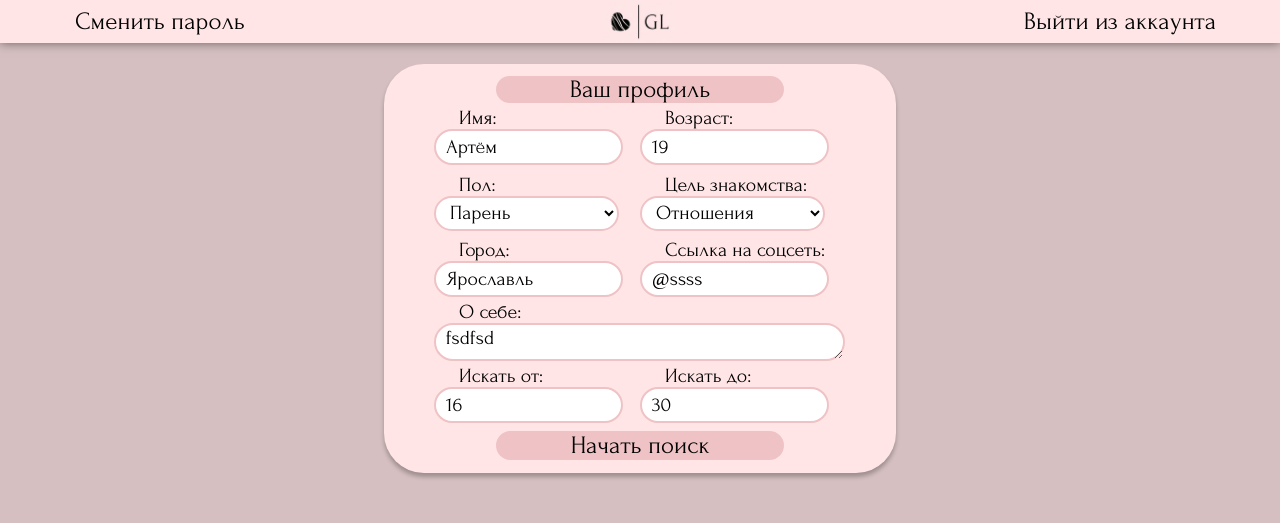
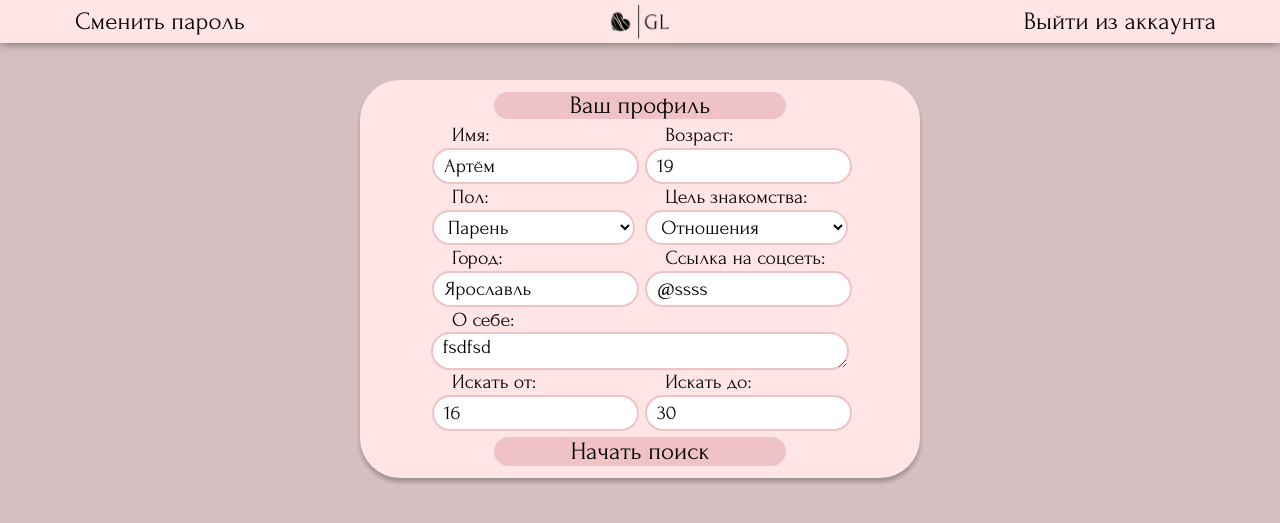
Before and after one commit to argecyplusplus/datingsite, a Django app: page /searching/myprofile/ in a window 1280 px wide. Shown: the top 523 px of the page. Run offline with Django 4.2, Linux system fonts and the light colour scheme; a user stored in the database is signed in; data comes from the database, SQL or seed files in the repository; both versions use the stored data as it was after the commit.

Commit message:
Чертов дизайн
Дизайн практически сделан, за исключением:
1) фото профиля
2) конечно, было бы круто установить максимально возможный размер текста, но HTML и CSS не позволяют :((
3) оптимизировать код следует

```diff
--- a/datingsite/static/css/myprofile.css
+++ b/datingsite/static/css/myprofile.css
@@ -28,6 +28,7 @@ header {
 header button{
     font-size: 25px;
     width: 25%;
+    max-height: 20vh;
     background-color: rgba(0, 0, 0, 0);
     border: none;
 }
@@ -42,12 +43,13 @@ main {
     justify-content: center;
     align-items: center;
     padding: 2%;
-    padding-top: 5%;
+    padding-top: 80px;
 
 }
 
 button {
     font-family: "Forum-Regular";
+    max-height: 10vh;
 }
 
 button[class="important"]:hover {
@@ -55,10 +57,29 @@ button[class="important"]:hover {
 
 }
 
+table {
+    width: 100%;
+    border-spacing: 0px;
+}
+
+.column_long100 {
+    width: 100%;
+
+}
+
+.column_long45 {
+    width: 49%;
+
+}
+
+.column_short10 {
+    width: 2%;
+
+}
+
 textarea {
     font-family: "Forum-Regular";
     font-size: 20px;
-    width: 94%;
     height: 30px;
     min-height: 30px;
     background: white;
@@ -73,7 +94,7 @@ textarea {
     display: flex;
     justify-content: center;
     align-items: center;
-    width: 40vw;
+    width: 560px;
     border-radius: 5vh;
     background-color: #FFE5E6;
     padding-top: 1%;
@@ -84,26 +105,20 @@ textarea {
 #main_lvl_1 {
     display: grid;
     width: 100%;
+    padding-top: 1%;
     padding-bottom: 1%;
 }
 
-.main_lvl_2 {
+.main_lvl_3 {
     display: flex;
     justify-content: space-between;
     align-items: center;
-}
-
-.main_lvl_3 {
-    display: grid;
-    width: 50%;
-    padding-top: 1%;
-    padding-bottom: 1%;
+    width: 100%;
 }
 
 #main_lvl_for_description {
     display: grid;
     width: 100%;
-
 }
 
 .oneprofile{
@@ -148,7 +163,7 @@ textarea {
 .textbox {
     font-family: "Forum-Regular";
     font-size: 20px;
-    width: 80%;
+    width: 90%;
     height: 30px;
     background: white;
     border-radius: 20px;
@@ -160,7 +175,7 @@ textarea {
 select {
     font-family: "Forum-Regular";
     font-size: 20px;
-    width: 90%;
+    width: 100%;
     height: 35px;
     background: white;
     border-radius: 20px;
@@ -170,9 +185,10 @@ select {
 }
 
 label {
-    margin-left: 25px;
+    margin-left: 20px;
     font-size: 20px;
 }
+
 .profilephoto{
     width: 100%;
 }
@@ -189,7 +205,6 @@ label {
     cursor: pointer;
 }
 
-
 .logocontainer{
     max-width: 6%;
     display: flex;
--- a/datingsite/templates/searching/myprofile.html
+++ b/datingsite/templates/searching/myprofile.html
@@ -21,62 +21,78 @@
               <div class="important">
                 Ваш профиль
               </div>
-              <div id="containertextbox">
                 <div id="main_lvl_1">
                     <!-- <label  for="id_avatar">Фото:</label>
                       <input type="file" name="avatar" value="{{davatar}}" accept="image/*" id="id_avatar"> -->
-                  <div class="main_lvl_2">
-                    <div class="main_lvl_3">
-                    <label for="id_name">Имя:</label>
-                      <input type="text" value="{{dname}}" name="name" maxlength="50" required id="id_name" class="textbox"></div>
 
-                    <div class="main_lvl_3">
-                    <label for="id_age">Возраст:</label>
-                      <input type="number" value="{{dage}}" name="age" required id="id_age" min='16' class="textbox"></div>
-                  </div>
-                  <div class="main_lvl_2">
-                    <div class="main_lvl_3">
-                    <label for="id_gender">Пол:</label>
-                      <select name="gender" id="id_gender">
+                    <table>
+                    <tr>
+                      <td class="column_long45"><label for="id_name">Имя:</label></td>
+                      <td class="column_short10"></td>
+                      <td class="column_long45"><label for="id_age">Возраст:</label></td>
+                    </tr>
+
+                    <tr>
+                      <td class="column_long45"><input type="text" value="{{dname}}" name="name" maxlength="50" required id="id_name" class="textbox"></td>
+                      <td class="column_short10"></td>
+                      <td class="column_long45"><input type="number" value="{{dage}}" name="age" required id="id_age" min='16' class="textbox"></td>
+                    </tr>
+
+
+                    <tr>
+                      <td class="column_long45"><label for="id_gender">Пол:</label></td>
+                      <td class="column_short10"></td>
+                      <td class="column_long45"><label for="id_point_of_searching">Цель знакомства:</label></td>
+                    </tr>
+
+                    <tr>
+                      <td class="column_long45"><select name="gender" id="id_gender">
                         <option {% if dgender == "Парень" %}selected{% endif %} value="Парень">Парень</option>
                         <option {% if dgender == "Девушка" %}selected{% endif %} value="Девушка">Девушка</option>
-                      </select></div>
-
-                    <div class="main_lvl_3">
-                    <label for="id_point_of_searching">Цель знакомства:</label>
-
-                    <select name="point_of_searching" id="id_point_of_searching">
+                      </select></td>
+                      <td class="column_short10"></td>
+                      <td class="column_long45"><select name="point_of_searching" id="id_point_of_searching">
                         <option {% if dpoint_of_searching == "Отношения" %}selected{% endif %} value="Отношения">Отношения</option>
                         <option {% if dpoint_of_searching == "Свидания" %}selected{% endif %} value="Свидания">Свидания</option>
                         <option {% if dpoint_of_searching == "Дружба" %}selected{% endif %} value="Дружба">Дружба</option>
                         <option {% if dpoint_of_searching == "Общение" %}selected{% endif %} value="Общение">Общение</option>
-                    </select></div>
-                  </div>
-                  <div class="main_lvl_2">
-                    <div class="main_lvl_3">
-                    <label for="id_city">Город:</label>
-                      <input type="text" name="city" value="{{dcity}}" maxlength="100" required id="id_city" class="textbox"></div>
+                      </select></td>
+                    </tr>
 
-                    <div class="main_lvl_3">
-                    <label for="id_city">Ссылка на соцсеть:</label>
-                      <input type="text" name="social" value="{{dsocial}}" maxlength="50" required id="id_social" class="textbox"></div>
-                  </div>
+                    <tr>
+                      <td class="column_long45"><label for="id_city">Город:</label></td>
+                      <td class="column_short10"></td>
+                      <td class="column_long45"><label for="id_city">Ссылка на соцсеть:</label></td>
+                    </tr>
+
+                    <tr>
+                      <td class="column_long45"><input type="text" name="city" value="{{dcity}}" maxlength="100" required id="id_city" class="textbox"></td>
+                      <td class="column_short10"></td>
+                      <td class="column_long45"><input type="text" name="social" value="{{dsocial}}" maxlength="50" required id="id_social" class="textbox"></td>
+                    </tr>
+
+                    <tr>
+                      <td colspan=3 class="column_long100"><label for="id_description">О себе:</label></td>
+                    </tr>
+                    </table>
                     <div id="main_lvl_for_description">
-                    <label for="id_description">О себе:</label>
-                      <textarea name="description" required  id="id_description">{{ddescription}}</textarea>
+                        <td colspan=3><textarea name="description" required  id="id_description">{{ddescription}}</textarea></td>
                         <input type="text" hidden name="user" value="{{username}}" maxlength="50" required id="id_social">
                     </div>
 
-                  <div class="main_lvl_2">
-                    <div class="main_lvl_3">
-                    <label for="id_minage">Искать от:</label>
-                      <input type="number" value="{{dminage}}" name="age_search_min" required id="id_age" min='16' max='100' step='1' value='50' class="textbox"></div>
+                    <table>
+                    <tr>
+                      <td class="column_long45"><label for="id_minage">Искать от:</label></td>
+                      <td class="column_short10"></td>
+                      <td class="column_long45"><label for="id_maxage">Искать до:</label></td>
+                    </tr>
 
-                    <div class="main_lvl_3">
-                    <label for="id_maxage">Искать до:</label>
-                        <input type="number" value="{{dmaxage}}" name="age_search_max" required id="id_age" min='16' max='100' step='1' value='50' class="textbox"></div>
-                  </div>
-                </div>
+                    <tr>
+                      <td class="column_long45"><input type="number" value="{{dminage}}" name="age_search_min" required id="id_age" min='16' max='100' step='1' value='50' class="textbox"></td>
+                      <td class="column_short10"></td>
+                      <td class="column_long45"><input type="number" value="{{dmaxage}}" name="age_search_max" required id="id_age" min='16' max='100' step='1' value='50' class="textbox"></td>
+                    </tr>
+                  </table>
                   </div>
                 <button type='submit' class="important">Начать поиск</button>
         </form>
```
Also changed, not shown: datingsite/db.sqlite3. Lines whose indentation alone changed are shown as unchanged.
